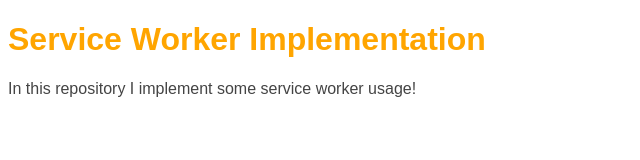
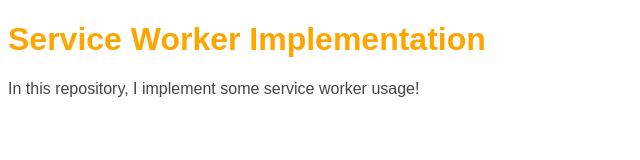
Before and after one commit to ms-fadaei/service-worker, a plain HTML site: page index.html in a window 1280 px wide. Shown: the full height of the page, 0-640 px from the left. Drawn offline with Linux system fonts and the light colour scheme.

Commit message:
fix: fix index text

```diff
--- a/index.html
+++ b/index.html
@@ -10,7 +10,7 @@
 <body>
     <div class="main-body">
         <h1>Service Worker Implementation</h1>
-        <p>In this repository I implement some service worker usage!</p>
+        <p>In this repository, I implement some service worker usage!</p>
     </div>
 </body>
 </html>
```
